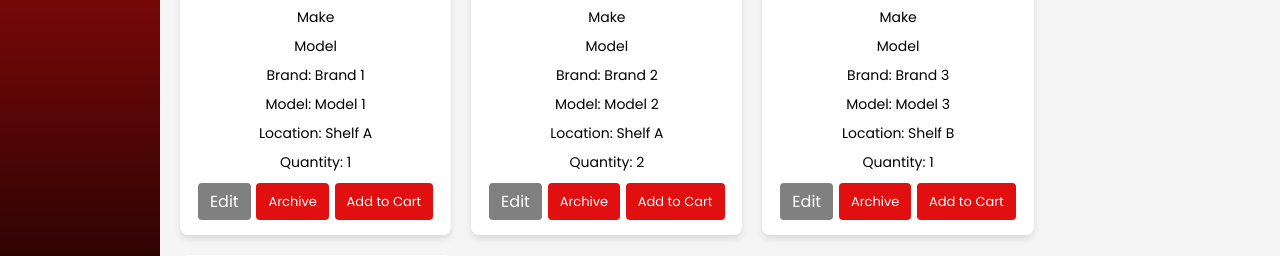
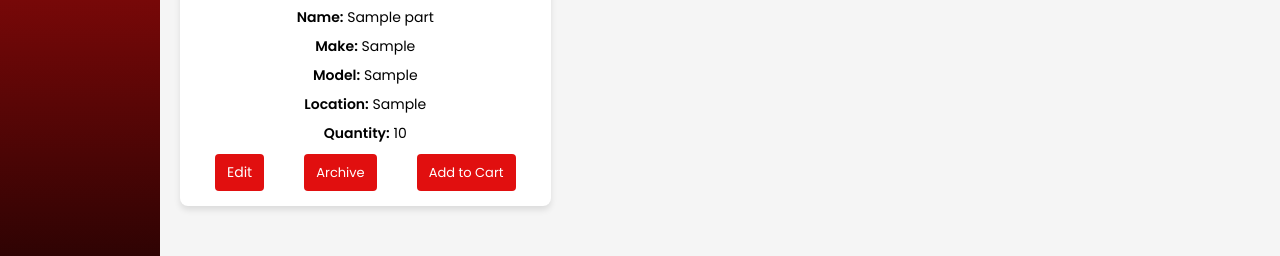
Before and after one commit to midsed/Drafter-Management-System, a PHP site: page /staff/parts.php in a window 1280 px wide. Shown: the part 377-633 px from the top of the page. Run offline with PHP 8.4, Linux system fonts and the light colour scheme; the visitor is signed in with stand-in values (Sample User, id 1); tables that the repository leaves empty or names only in its code hold one stand-in row (values such as "Sample post"); some libraries are stand-ins or nearby versions.

Commit message:
updated staff

```diff
--- /dev/null
+++ b/staff/dbconnect.php
@@ -0,0 +1,12 @@
+<?php
+$servername = "localhost";
+$username = "root";
+$password = "";
+$dbname = "drafterautotechinventory";
+
+$conn = new mysqli($servername, $username, $password, $dbname);
+
+if ($conn->connect_error) {
+  die("Connection failed: " . $conn->connect_error);
+}
+?>
--- a/staff/parts.php
+++ b/staff/parts.php
@@ -1,20 +1,19 @@
 <?php
 session_start();
+include('dbconnect.php');
 
 if (!isset($_SESSION['UserID'])) {
     header("Location: \Drafter-Management-System\login.php");
     exit();
 }
 
-if (!isset($_SESSION['Username'])) {
-    $_SESSION['Username'];
-}
+include('navigation/sidebar.php');
+include('navigation/topbar.php');
 ?>
 
-<?php include('navigation/sidebar.php'); ?>
-<?php include('navigation/topbar.php'); ?>
 <link rel="stylesheet" href="css/style.css">
 <link href="https://fonts.googleapis.com/css2?family=Poppins:wght@400;500;600&display=swap" rel="stylesheet">
+<link rel="stylesheet" href="https://cdnjs.cloudflare.com/ajax/libs/font-awesome/6.0.0-beta3/css/all.min.css">
 
 <div class="main-content">
     <div class="header">
@@ -26,69 +25,133 @@ if (!isset($_SESSION['Username'])) {
 
     <div class="search-actions">
         <div class="search-container">
-            <input type="text" placeholder="Quick search">
-            <button class="red-button">Search</button>
-            <button class="white-button">Filter</button>
-            <button class="white-button">Parts</button>
-            <button class="white-button">Sort</button>
+            <input type="text" placeholder="Quick search" id="searchInput">
+            <button onclick="searchParts()" class="red-button">Search</button>
+            <div class="filter-container">
+                <span>Filter</span>
+                <a href="#" class="filter-icon" title="Filter">
+                    <i class="fas fa-filter"></i>
+                </a>
+            </div>
+            <div class="sort-container">
+                <span>Sort By</span>
+                <a href="#" class="sort-icon" title="Sort">
+                    <i class="fas fa-sort"></i>
+                </a>
+            </div>
         </div>
         <div class="right-actions">
-            <button class="red-button">Cart</button>
+            <a href="#" class="cart-icon" title="Cart">
+                <i class="fas fa-shopping-cart"></i>
+            </a>
             <a href="partsarchive.php" class="red-button">Archives</a>
             <a href="partsadd.php" class="red-button">+ New Stock</a>
         </div>
     </div>
 
-    <div class="parts-container">
+    <div class="parts-container" id="partsList">
         <?php
-        // Example of parts display (Replace with DB query)
-        $parts = [
-            ["Brand 1", "Model 1", "Shelf A", "1"],
-            ["Brand 2", "Model 2", "Shelf A", "2"],
-            ["Brand 3", "Model 3", "Shelf B", "1"],
-            ["Brand 4", "Model 4", "Shelf B", "0"],
-        ];
+        $limit = 8;
+        $page = isset($_GET['page']) ? (int)$_GET['page'] : 1;
+        $offset = ($page - 1) * $limit;
 
-        foreach ($parts as $index => $part) {
+        $totalQuery = "SELECT COUNT(*) AS total FROM part";
+        $totalResult = $conn->query($totalQuery);
+        $totalRow = $totalResult->fetch_assoc();
+        $totalPages = ceil($totalRow['total'] / $limit);
+
+        $sql = "SELECT PartID, Name, Make, Model, Location, Quantity, Media FROM part WHERE archived = 0 LIMIT $limit OFFSET $offset";
+        $result = $conn->query($sql);
+
+        if ($result->num_rows > 0) {
+            while ($part = $result->fetch_assoc()) {
+                $imageSrc = !empty($part['Media']) ? $part['Media'] : 'images/no-image.png';
                 echo "
                     <div class='part-card'>
-                    <a href='partdetail.php?id=$index'><img src='images/part$index.jpg' alt='Part Image'></a>
-                    <p>Make</p>
-                    <p>Model</p>
-                    <p>Brand: {$part[0]}</p>
-                    <p>Model: {$part[1]}</p>
-                    <p>Location: {$part[2]}</p>
-                    <p>Quantity: {$part[3]}</p>
+                        <a href='partdetail.php?id={$part['PartID']}'><img src='$imageSrc' alt='Part Image'></a>
+                        <p><strong>Name:</strong> {$part['Name']}</p>
+                        <p><strong>Make:</strong> {$part['Make']}</p>
+                        <p><strong>Model:</strong> {$part['Model']}</p>
+                        <p><strong>Location:</strong> {$part['Location']}</p>
+                        <p><strong>Quantity:</strong> {$part['Quantity']}</p>
                         <div class='actions'>
-                        <a href='partsedit.php?id=$index' class='edit-button'>Edit</a>
-                        <button class='red-button'>Archive</button>
+                        <a href='partsedit.php?id={$part['PartID']}' class='red-button'>Edit</a>
+                            <button class='red-button' onclick='archivePart({$part['PartID']})'>Archive</button>
                             <button class='red-button'>Add to Cart</button>
                         </div>
                     </div>
                 ";
             }
+        } else {
+            echo "<p>No parts found.</p>";
+        }
         ?>
     </div>
 
     <div class="pagination">
-        <a href="#" class="pagination-button">Previous</a>
-        <span class="active-page">1</span>
-        <a href="#" class="pagination-button">2</a>
-        <a href="#" class="pagination-button">3</a>
-        <a href="#" class="pagination-button">Next</a>
+        <?php if ($page > 1): ?>
+            <a href="?page=<?= $page - 1 ?>" class="pagination-button">Previous</a>
+        <?php endif; ?>
+
+        <?php for ($i = 1; $i <= $totalPages; $i++): ?>
+            <a href="?page=<?= $i ?>" class="pagination-button <?= $i == $page ? 'active-page' : '' ?>"><?= $i ?></a>
+        <?php endfor; ?>
+
+        <?php if ($page < $totalPages): ?>
+            <a href="?page=<?= $page + 1 ?>" class="pagination-button">Next</a>
+        <?php endif; ?>
     </div>
 </div>
 
+<script src="https://cdn.jsdelivr.net/npm/sweetalert2@11"></script>
+
 <script>
-    function toggleSidebar() {
-        const sidebar = document.querySelector('.sidebar');
-        const mainContent = document.querySelector('.main-content');
-
-        sidebar.classList.toggle('collapsed');
-        mainContent.classList.toggle('collapsed');
+function archivePart(partID) {
+    Swal.fire({
+        title: "Are you sure?",
+        text: "Do you want to archive this part?",
+        icon: "warning",
+        showCancelButton: true,
+        confirmButtonColor: "#3085d6",
+        cancelButtonColor: "#d33",
+        confirmButtonText: "Yes, archive it!"
+    }).then((result) => {
+        if (result.isConfirmed) {
+            fetch('archive_part.php', {
+                method: 'POST',
+                headers: { 'Content-Type': 'application/x-www-form-urlencoded' },
+                body: 'id=' + partID
+            })
+            .then(response => response.text())
+            .then(data => {
+                Swal.fire({
+                    title: "Archived!",
+                    text: data,
+                    icon: "success"
+                }).then(() => {
+                    location.reload();
+                });
+            })
+            .catch(error => {
+                console.error('Error:', error);
+                Swal.fire("Error", "Something went wrong!", "error");
+            });
+        }
+    });
 }
 </script>
 
+<script>
+function searchParts() {
+    const input = document.getElementById("searchInput").value.toLowerCase();
+    const parts = document.querySelectorAll(".part-card");
+
+    parts.forEach(part => {
+        const text = part.textContent.toLowerCase();
+        part.style.display = text.includes(input) ? "" : "none";
+    });
+}
+</script>
 <style>
 body {
     font-family: 'Poppins', sans-serif;
@@ -123,6 +186,7 @@ if (!isset($_SESSION['Username'])) {
 
 .right-actions {
     display: flex;
+    align-items: center;
     gap: 10px;
 }
 
@@ -143,35 +207,39 @@ if (!isset($_SESSION['Username'])) {
     background: darkred;
 }
 
-.white-button {
-    background: white;
-    color: black;
-    border: 1px solid #ccc;
-    padding: 8px 12px;
-    border-radius: 4px;
+.cart-icon {
+    color: #E10F0F;
+    font-size: 20px;
     cursor: pointer;
-    font-size: 14px;
-    font-family: 'Poppins', sans-serif;
-    transition: background 0.3s ease;
-}
-
-.white-button:hover {
-    background: #f0f0f0;
-    border-color: #888;
-}
-
-.edit-button {
-    background: grey;
-    color: white;
-    border: none;
-    padding: 6px 12px;
-    border-radius: 4px;
-    cursor: pointer;
+    transition: color 0.3s ease;
     text-decoration: none;
 }
 
-.edit-button:hover {
-    background: #555;
+.cart-icon:hover {
+    color: darkred;
+}
+
+.filter-container, .sort-container {
+    display: flex;
+    align-items: center;
+    gap: 5px;
+    cursor: pointer;
+}
+
+.filter-container span, .sort-container span {
+    font-size: 14px;
+    font-family: 'Poppins', sans-serif;
+    color: #333;
+}
+
+.filter-icon, .sort-icon {
+    color: #E10F0F;
+    font-size: 20px;
+    transition: color 0.3s ease;
+}
+
+.filter-icon:hover, .sort-icon:hover {
+    color: darkred;
 }
 
 .parts-container {
```
Also changed, not shown: staff/service.php (+8 -4 lines), staff/supplier.php (+7 -3 lines). Lines whose indentation alone changed are shown as unchanged.
